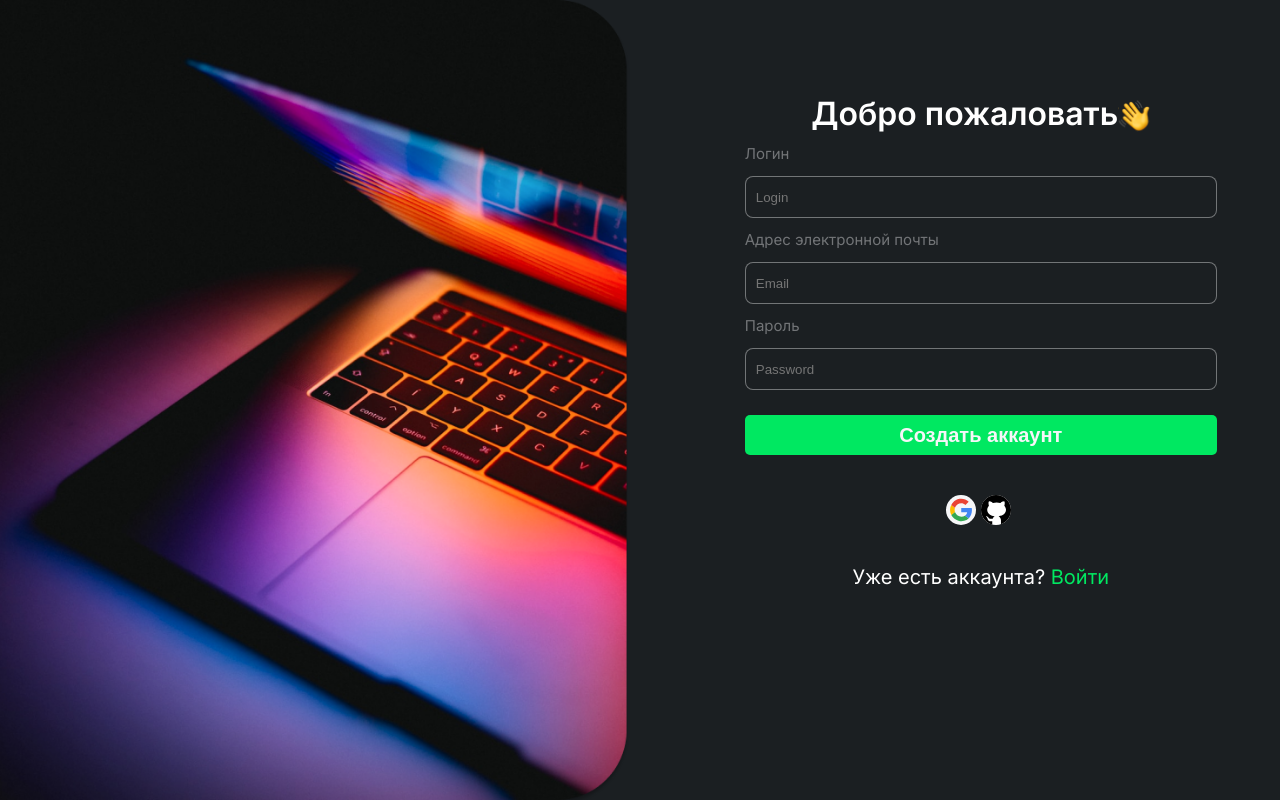
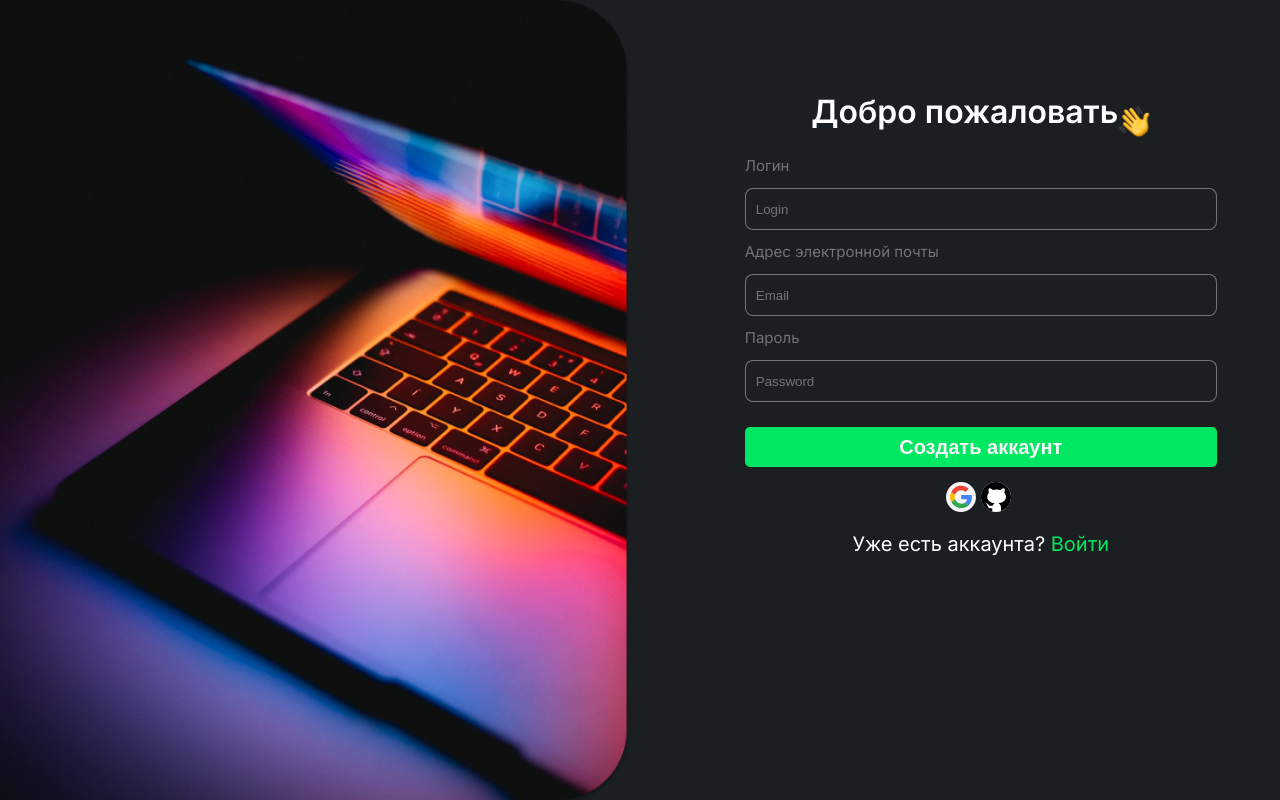
Before and after one commit to GlamorousCar/AlgoWay, a React (Create React App) app in the folder frontend/web/: page /registration in a window 1280 px wide. Built offline with nearby package versions, Linux system fonts and the light colour scheme.

Commit message:
Changed the stylization of Registration Page form

```diff
--- a/frontend/web/src/Pages/RegistrationPage/RegistrationPage.scss
+++ b/frontend/web/src/Pages/RegistrationPage/RegistrationPage.scss
@@ -14,7 +14,7 @@
         font-weight: 600;
         font-size: 32px;
         margin-top: 0 ;
-        margin-bottom: 5px;
+        margin-bottom: 20px;
         text-align: center;
 
       }
--- a/frontend/web/src/componentes/RegistrationForm/RegistrationForm.scss
+++ b/frontend/web/src/componentes/RegistrationForm/RegistrationForm.scss
@@ -38,7 +38,7 @@
   .other-choices {
     display: flex;
     align-items: center;
-    margin-top: 40px;
+    margin-top: 15px;
     margin-bottom: 20px;
 
     justify-content: center;
--- a/frontend/web/src/componentes/RegistrationForm/RegistrationForm.tsx
+++ b/frontend/web/src/componentes/RegistrationForm/RegistrationForm.tsx
@@ -54,8 +54,7 @@ const RegistrationForm = () => {
                     <img src={GitHub} alt=""/>
                 </div>
                 <div className="alternative">
-                    <p>Уже есть аккаунта? <NavLink to={'/login'} className="selected">Войти</NavLink></p>
-
+                    <span>Уже есть аккаунта? <NavLink to={'/login'} className="selected">Войти</NavLink></span>
                 </div>
             </div>
 
```
